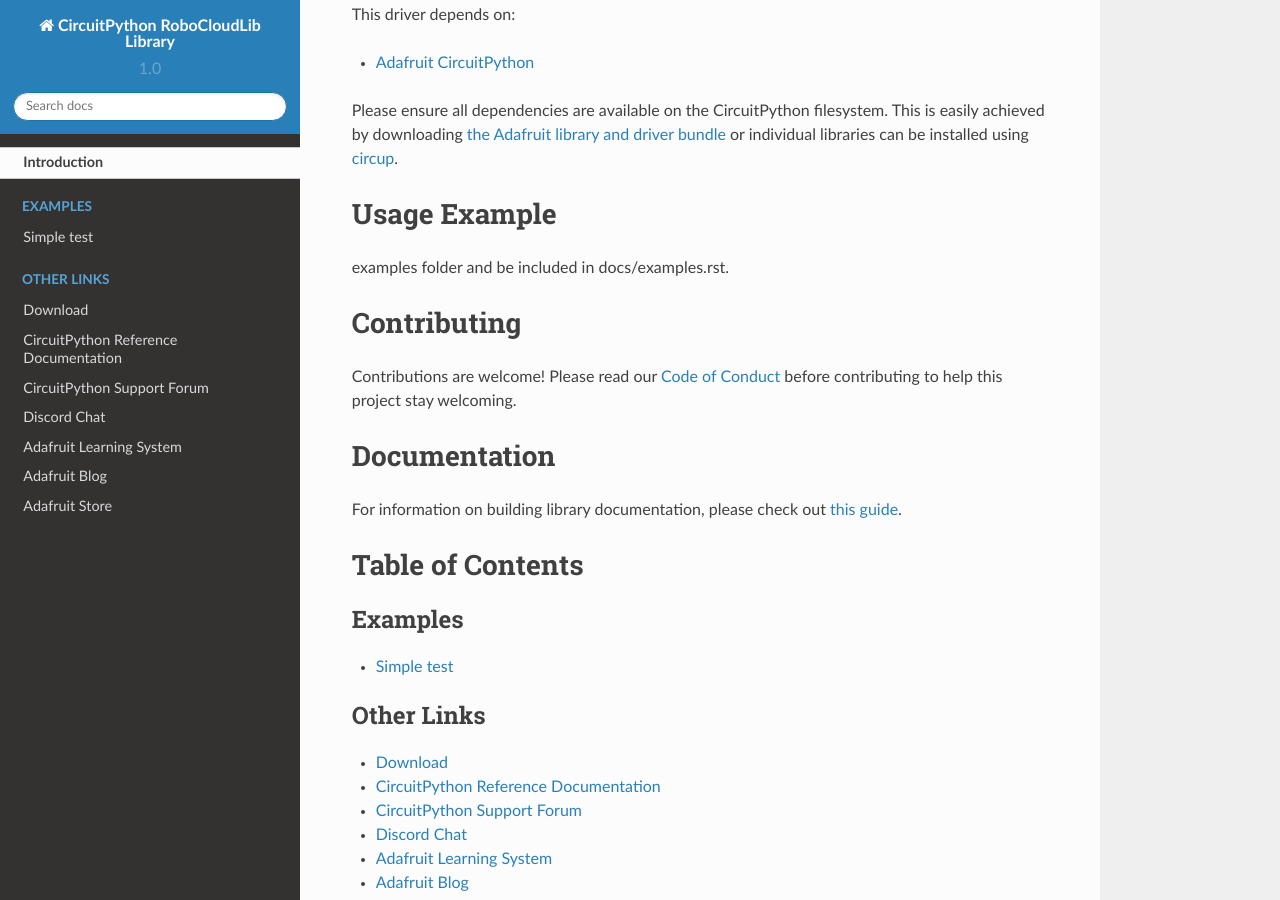
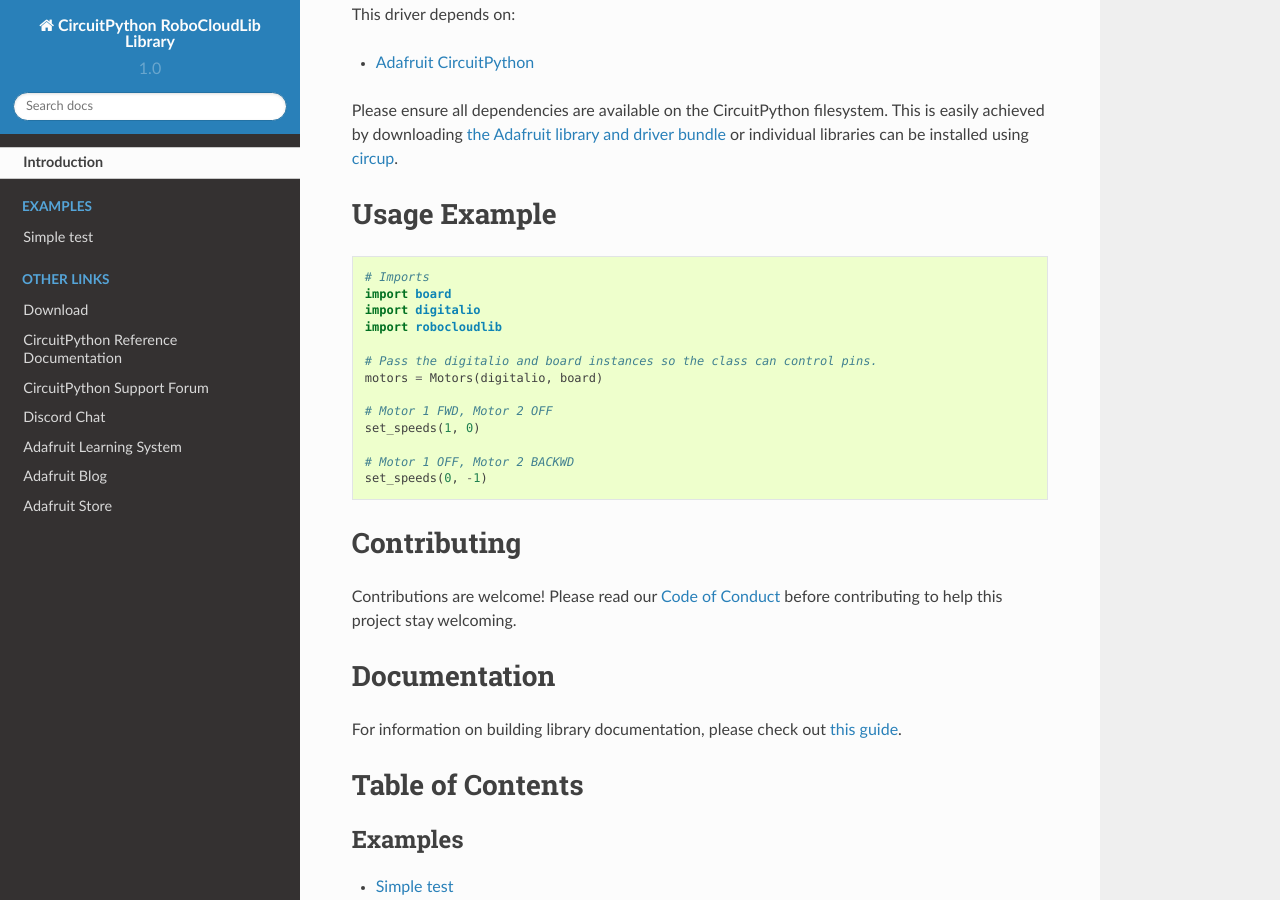
Before and after one commit to 2231puppy/CircuitPython_RoboCloudLib, a Sphinx documentation site: the page built from docs/index.rst, in a window 1280 px wide and 900 px high, scrolled down 310 px. Built offline with Sphinx 7.4.7 and the Read the Docs theme 2.0.0, drawn with Linux system fonts in a browser that asks for light colours.

Commit message:
Add docs

```diff
--- a/README.rst
+++ b/README.rst
@@ -39,8 +39,22 @@
 Usage Example
 =============
 
-.. todo:: Add a quick, simple example. It and other examples should live in the
-examples folder and be included in docs/examples.rst.
+.. code-block:: python
+
+	# Imports
+	import board
+	import digitalio
+	import robocloudlib
+
+	# Pass the digitalio and board instances so the class can control pins.
+	motors = Motors(digitalio, board)
+
+	# Motor 1 FWD, Motor 2 OFF
+	set_speeds(1, 0)
+
+	# Motor 1 OFF, Motor 2 BACKWD
+	set_speeds(0, -1)
+
 
 Contributing
 ============
--- a/docs/index.rst
+++ b/docs/index.rst
@@ -24,14 +24,8 @@
 .. toctree::
     :caption: Tutorials
 
-.. todo:: Add any Learn guide links here. If there are none, then simply delete this todo and leave
-    the toctree above for use later.
-
 .. toctree::
     :caption: Related Products
-
-.. todo:: Add any product links here. If there are none, then simply delete this todo and leave
-    the toctree above for use later.
 
 .. toctree::
     :caption: Other Links
```
Also changed, not shown: robocloudlib.py (+2 -13 lines).
